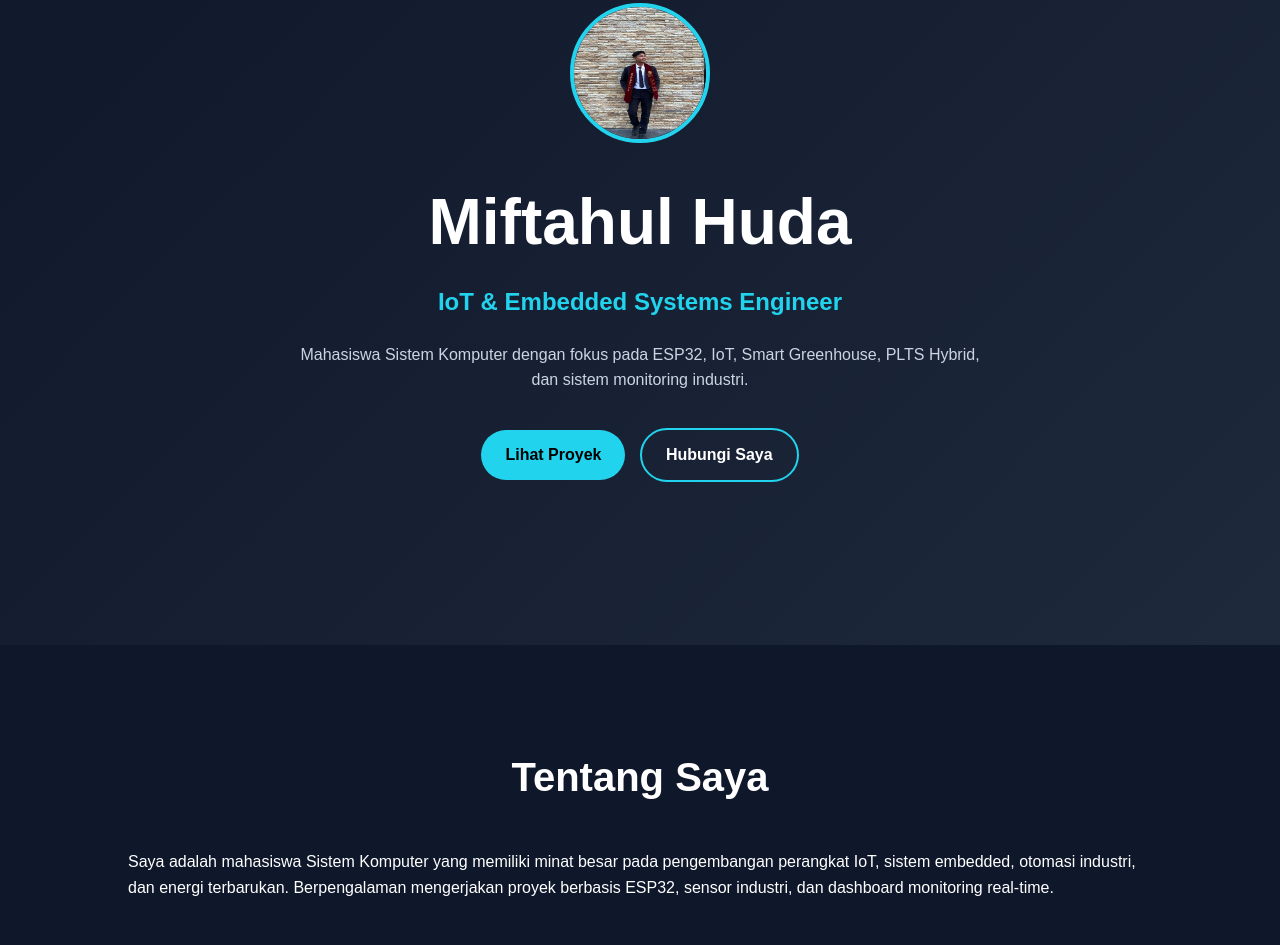
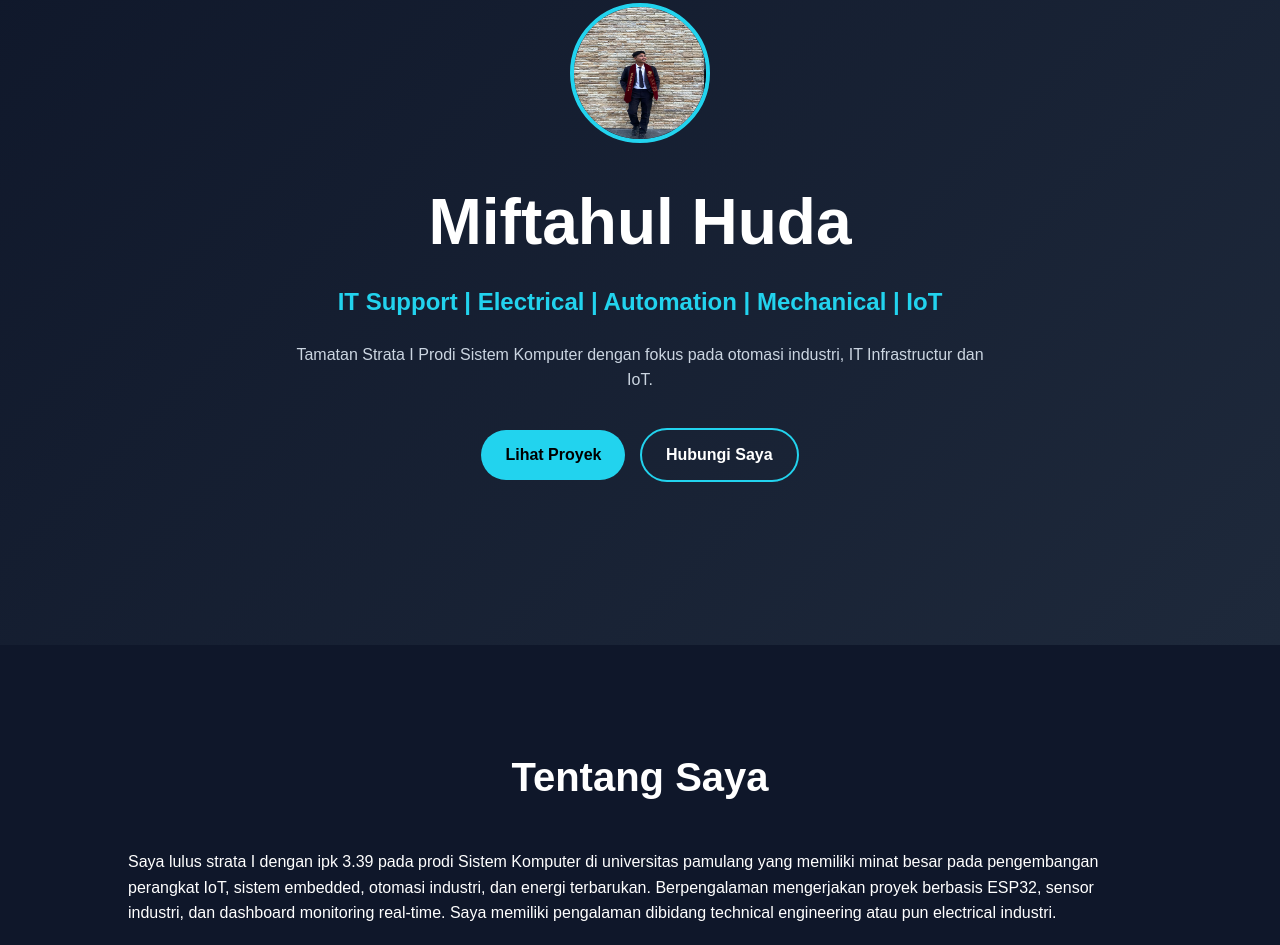
Before and after one commit to Miftahul071002/Protofolio-Miftahul-Huda, a plain HTML site: page index.html in a window 1280 px wide. Shown: the part 155-1100 px from the top of the page. Drawn offline with Linux system fonts and the light colour scheme.

Commit message:
Update index.html

```diff
--- a/index.html
+++ b/index.html
@@ -32,11 +32,10 @@
       <img src="assets/images/foto_miftah.jpeg" alt="Profile" class="profile" />
 
       <h1>Miftahul Huda</h1>
-      <h2>IoT & Embedded Systems Engineer</h2>
+      <h2>IT Support | Electrical | Automation | Mechanical | IoT</h2>
 
       <p>
-        Mahasiswa Sistem Komputer dengan fokus pada ESP32, IoT,
-        Smart Greenhouse, PLTS Hybrid, dan sistem monitoring industri.
+        Tamatan Strata I Prodi Sistem Komputer dengan fokus pada otomasi industri, IT Infrastructur dan IoT.
       </p>
 
       <div class="hero-buttons">
@@ -50,10 +49,11 @@
   <section id="about" class="section reveal">
     <h2>Tentang Saya</h2>
     <p>
-      Saya adalah mahasiswa Sistem Komputer yang memiliki minat besar pada
+      Saya lulus strata I dengan ipk 3.39 pada prodi Sistem Komputer di universitas pamulang yang memiliki minat besar pada
       pengembangan perangkat IoT, sistem embedded, otomasi industri,
       dan energi terbarukan. Berpengalaman mengerjakan proyek berbasis
       ESP32, sensor industri, dan dashboard monitoring real-time.
+      Saya memiliki pengalaman dibidang technical engineering atau pun electrical industri.
     </p>
   </section>
 
@@ -135,11 +135,11 @@
 
   <div class="contact-buttons">
 
-    <a href="mailto:huda87869@gmail.com" class="btn primary">
+    <a href="mailto:huda87869@gmail.com" class="btn secondary">
       <i class="fas fa-envelope"></i> Email
     </a>
 
-    <a href="https://wa.me/6283876826590" target="_blank" class="btn whatsapp">
+    <a href="https://wa.me/6283876826590" target="_blank" class="btn secondary">
       <i class="fab fa-whatsapp"></i> WhatsApp
     </a>
 
```
